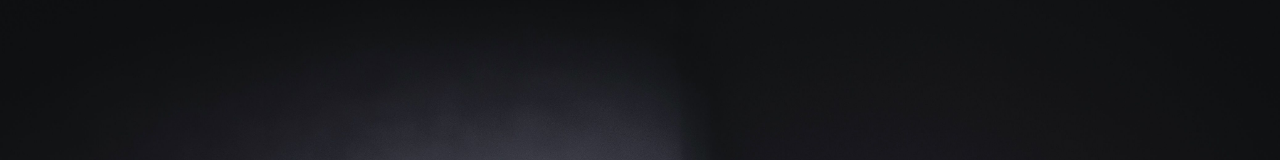
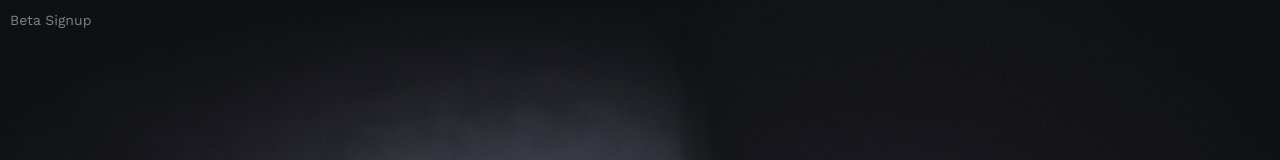
Before and after one commit to BrianNewsom/INeedA, a website: page public/index.html in a window 1280 px wide. Shown: the top 160 px of the page. Drawn offline with nearby package versions, Linux system fonts and the light colour scheme.

Commit message:
Add typeform beta

```diff
--- a/public/index.html
+++ b/public/index.html
@@ -40,6 +40,9 @@
 
   <section id="page-one" class="jumbotron site-wrapper">
     <div class="site-wrapper-inner">
+			<div class="mailing-signup">
+				<a href='https://dawsonbotsford.typeform.com/to/HpEfCM' class="fadeIn animated" target="_blank">Beta Signup</a>
+			</div>
       <div class="container text-center">
         <div class="row">
           <h2 id="intro-header" class="fadeIn animated">
--- a/public/styles/custom.css
+++ b/public/styles/custom.css
@@ -158,3 +158,15 @@ input#submit-btn {
 			font-size: 3.5em !important;
 		}
 }
+
+.mailing-signup {
+  position: absolute;
+  left: 10px;
+  top: 10px;
+}
+
+.mailing-signup a {
+	color: gray;
+  -webkit-animation-duration: 1.5s;
+	-webkit-animation-delay: 1.5s;
+}
```
